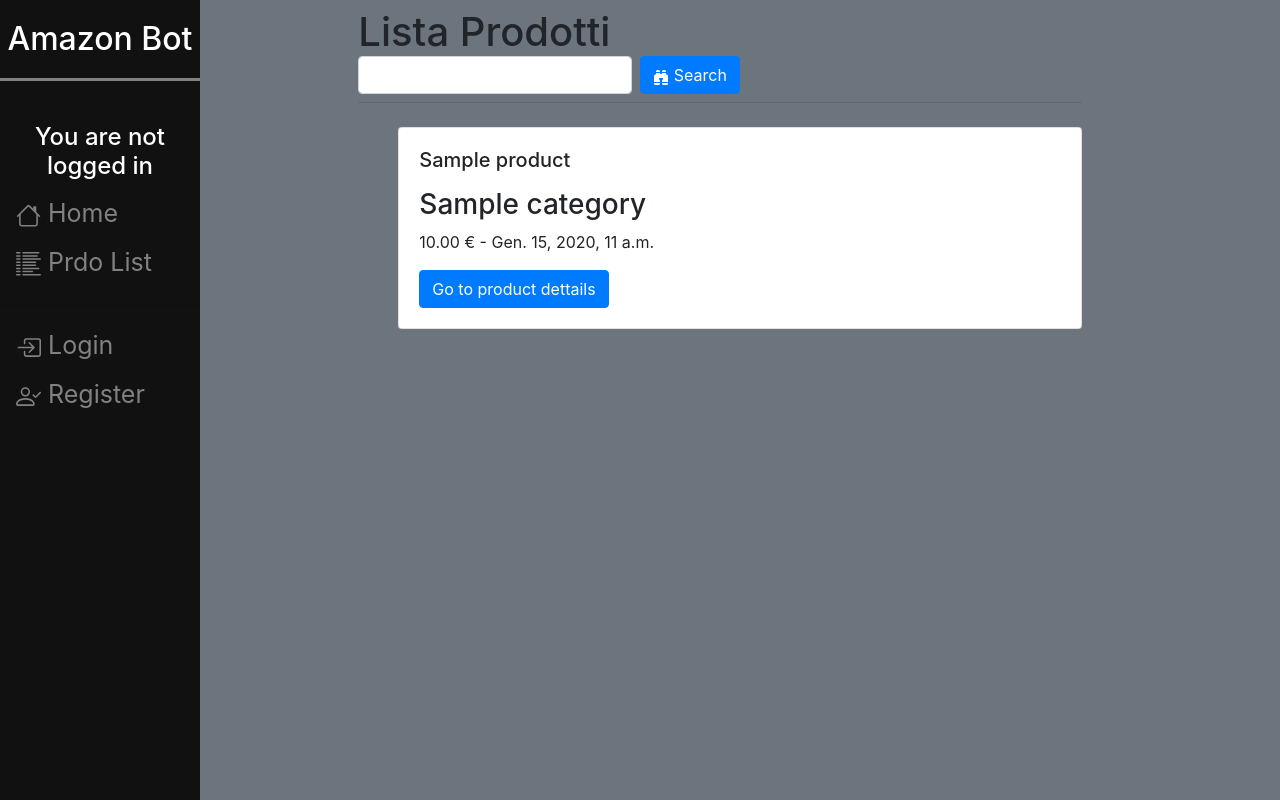
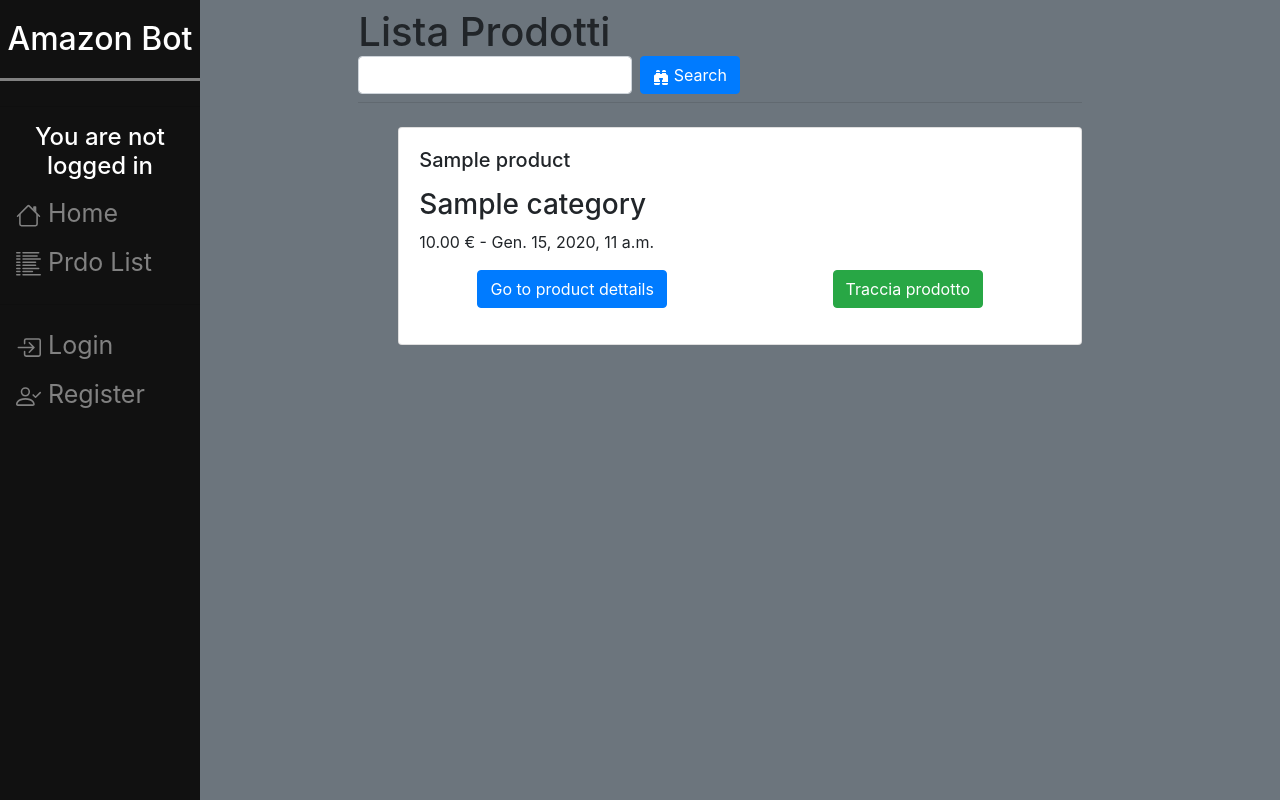
Before and after one commit to Dragoned/amazon_bot, a Django app: page /list in a window 1280 px wide. Run offline with Django 3.2, Linux system fonts and the light colour scheme; tables that the repository leaves empty hold one stand-in row (values such as "Sample post"); some libraries are stand-ins or nearby versions.

Commit message:
track product start

```diff
--- a/AmazonBotDjango/AmazonBotSites/templates/AmazonBotSites/list.html
+++ b/AmazonBotDjango/AmazonBotSites/templates/AmazonBotSites/list.html
@@ -30,7 +30,22 @@
 					{% endfor %}
 					{{product.price_set.last.price|floatformat:2|intcomma}} € - {{product.price_set.last.datetime}}
 				</p>
-				<a href="/{{product.id}}" class="btn btn-primary">Go to product dettails</a>
+
+				<div class="row">
+					<div class="col-sm">
+						<div class="d-flex justify-content-center">
+							<a href="/{{product.id}}" class="btn btn-primary">Go to product dettails</a>
+						</div>
+					</div>
+
+					<div class="col-sm">
+						<div class="d-flex justify-content-center">
+							<form method="post" class="form-group">{% csrf_token %}
+								<button type="submit", name="{{product.id}}" class="btn btn-success"> Traccia prodotto </button>
+							</form>
+						</div>
+					</div>
+				</div>
 			</div>
 		</div>
 		<br/>
--- a/AmazonBotDjango/AmazonBotSites/templates/AmazonBotSites/proddetails.html
+++ b/AmazonBotDjango/AmazonBotSites/templates/AmazonBotSites/proddetails.html
@@ -28,6 +28,10 @@ Product Detail Page
                               </div>
                         </div>
                   </p>
+
+                  <form method="post" class="form-group">{% csrf_token %}
+                        <button type="submit" class="btn btn-success"> Traccia prodotto </button>
+                  </form>
             </div>
             <div class="card-footer text-muted">
                   Last update {{product.price_set.last.datetime}}
--- a/AmazonBotDjango/AmazonBotSites/views.py
+++ b/AmazonBotDjango/AmazonBotSites/views.py
@@ -9,6 +9,10 @@ from .forms import *
 # Create your views here.
 
 def home(request):
+	if response.method == "POST":
+		#print(request.POST.get("2"))
+		pass
+
 	prodlist = Product.objects.all()
 	return render(request, "AmazonBotSites/home.html", {"prodlist":prodlist})
 
@@ -48,6 +52,7 @@ def pdoductdetails(request, id):
     print(product)
     return render(request, "AmazonBotSites/proddetails.html", {"product":product})
 
+
 def prodpricedata(request, id, *keyword, **kwargs):
 
 	prices = Price.objects.filter(ID_Product__exact=id)
```
Also changed, not shown: AmazonBotDjango/AmazonBotDjango/settings.py (+7 -8 lines), AmazonBotDjango/AmazonBotSites/templates/AmazonBotSites/home.html (+16 -1 lines).
